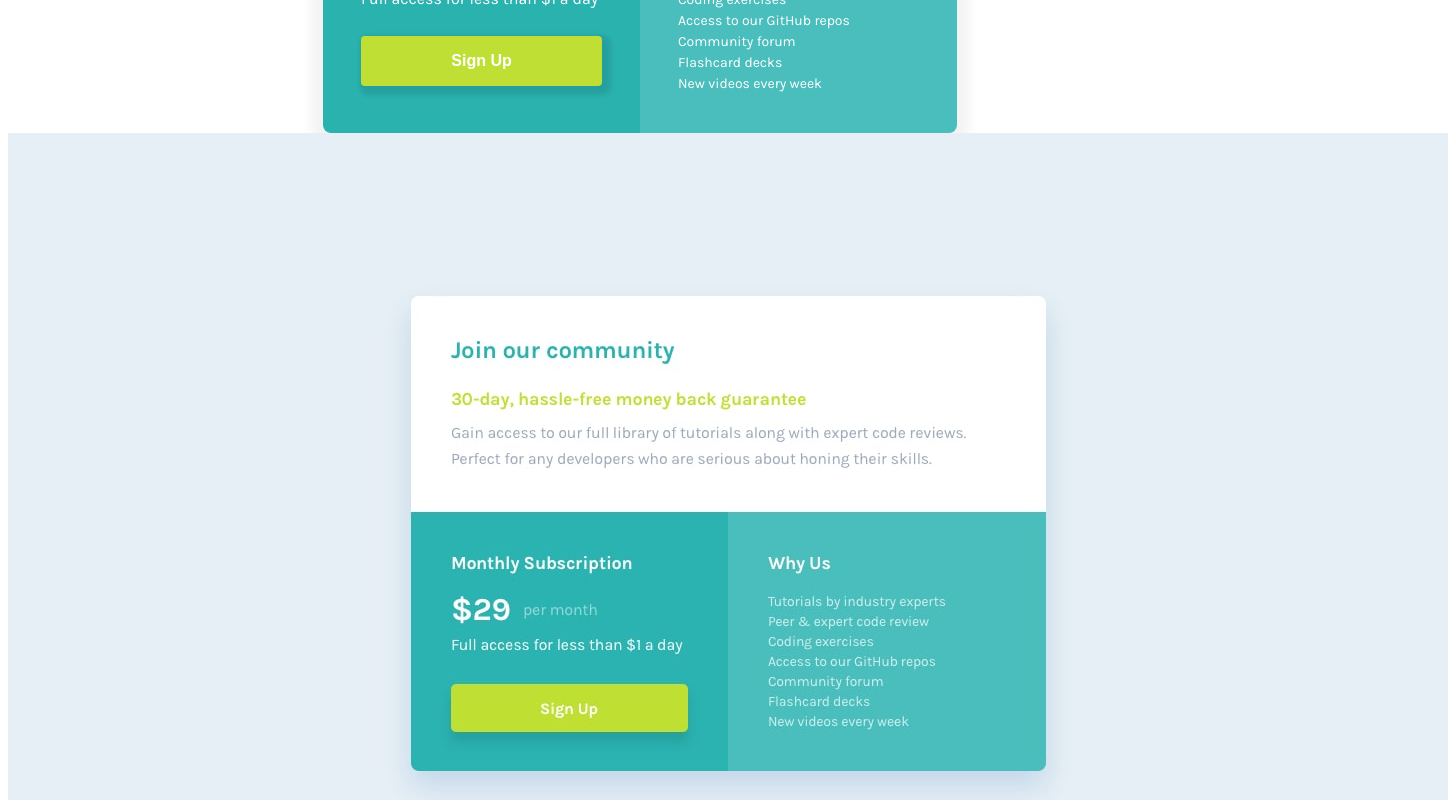
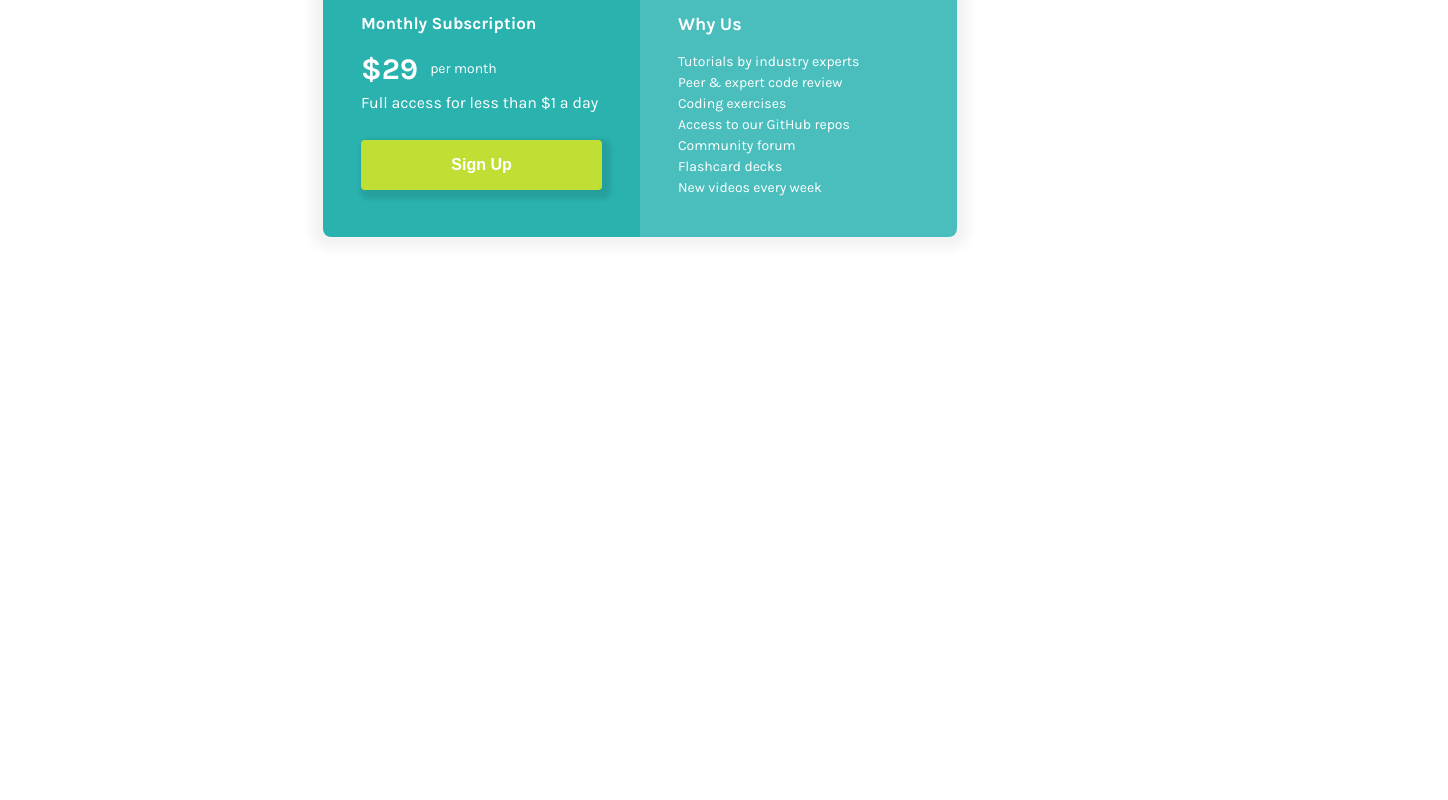
Before and after one commit to Tsuyoshi84/single-price-grid-component, a Vue app: page / in a window 1280 px wide. Shown: the part 400-1200 px from the top of the page, 1448 px wide, since content can reach past the window. After the commit the page ends 800 px from the top, so only its background shows below. Built offline with nearby package versions, Linux system fonts and the light colour scheme.

Commit message:
Remove unnecessary margin

```diff
--- a/src/App.vue
+++ b/src/App.vue
@@ -3,7 +3,6 @@
     <div class="card-wrapper">
       <Card />
     </div>
-    <img src="./assets/desktop-design.jpg" alt="" />
   </main>
 </template>
 
@@ -46,18 +45,22 @@ export default defineComponent({
   box-sizing: border-box;
 }
 
+body {
+  margin: 0;
+}
+
 #app {
   font-family: 'Karla', sans-serif;
   -webkit-font-smoothing: antialiased;
   -moz-osx-font-smoothing: grayscale;
   text-align: center;
   color: #2c3e50;
-  margin-top: 60px;
 }
 
 .card-wrapper {
   display: flex;
   align-items: center;
   justify-content: center;
+  height: 100vh;
 }
 </style>
```
